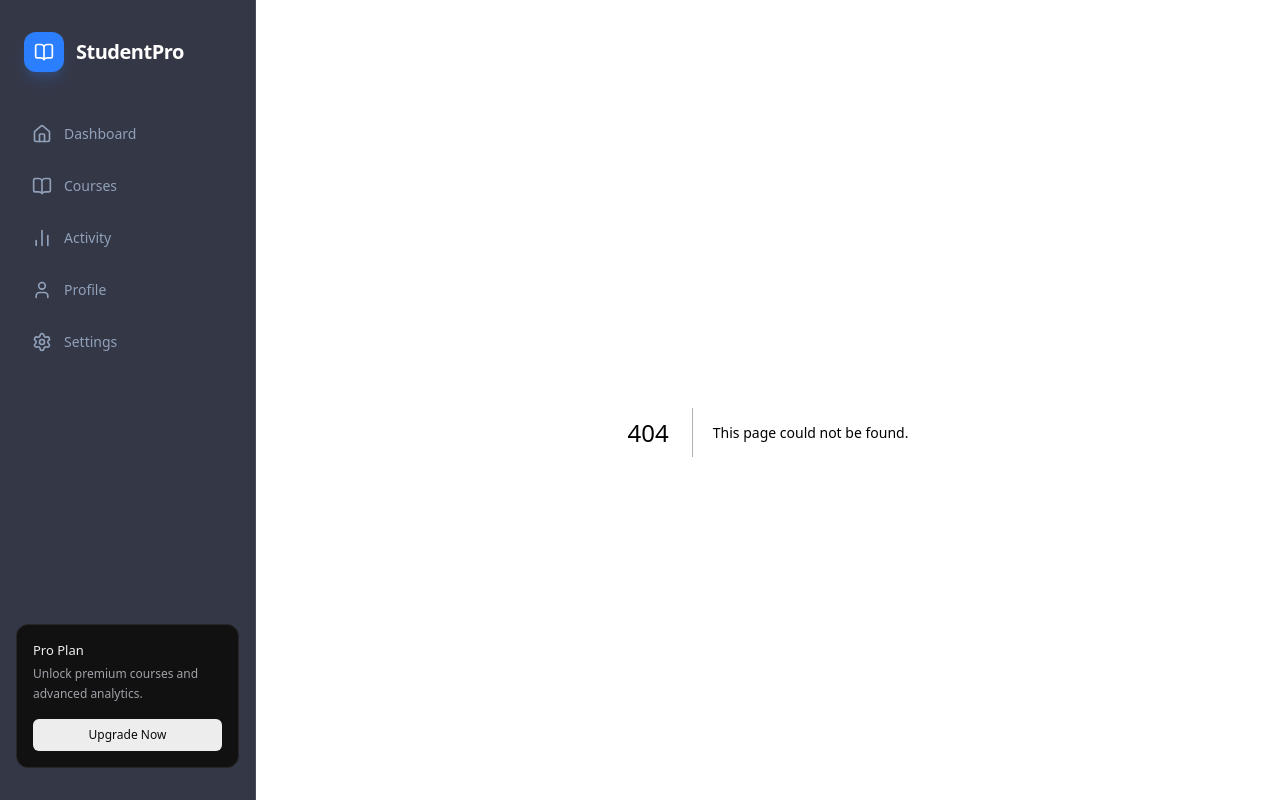
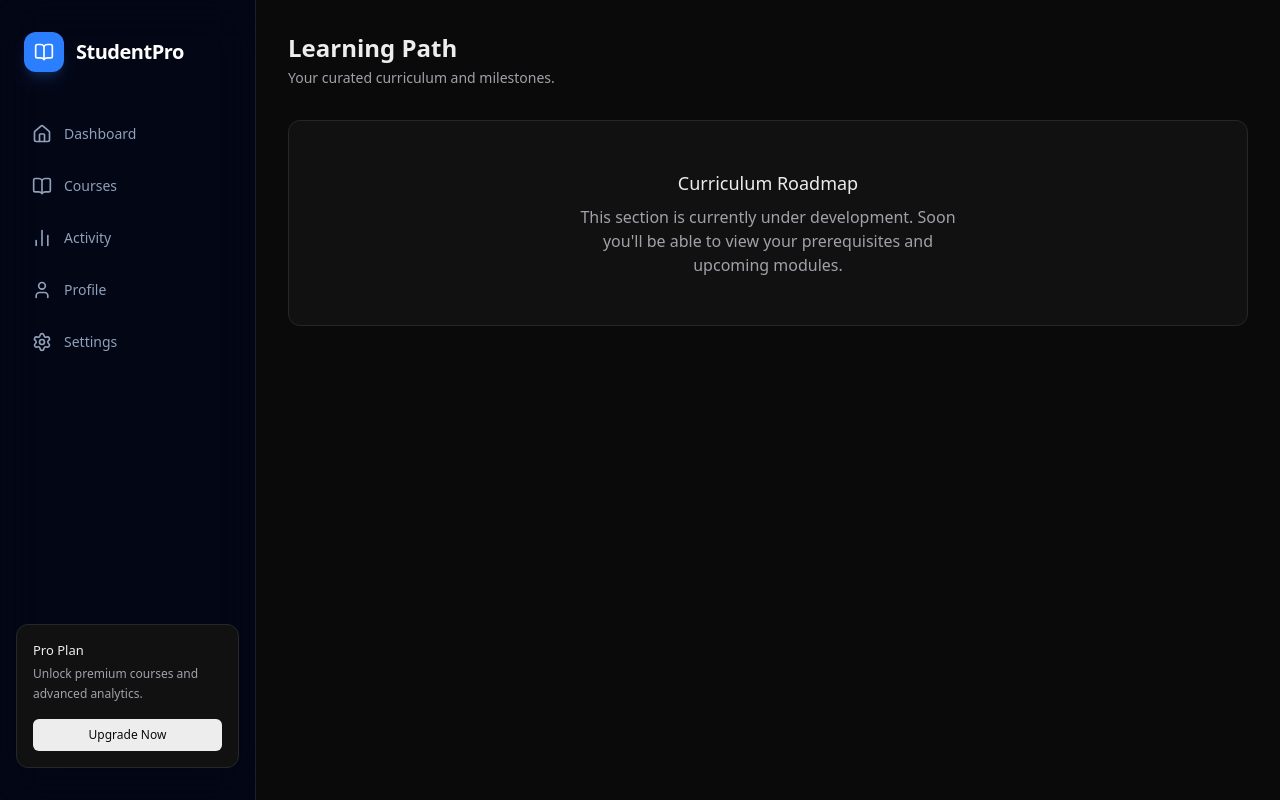
Before and after one commit to PriyanshuSingh10114/Vertex, a Next.js app: page /path in a window 1280 px wide. Before the commit this address had no page. Built offline with nearby package versions, Linux system fonts and the light colour scheme.

Commit message:
fixing bugs

```diff
--- /dev/null
+++ b/src/app/activity/page.tsx
@@ -0,0 +1,17 @@
+export default function ActivityPage() {
+  return (
+    <div className="space-y-6 animate-in fade-in slide-in-from-bottom-4 duration-500">
+      <header className="mb-8">
+        <h1 className="text-2xl font-bold text-foreground">Activity Log</h1>
+        <p className="text-card-muted text-sm mt-1">Detailed breakdown of your learning hours.</p>
+      </header>
+
+      <div className="p-12 flex flex-col items-center justify-center text-center bg-card rounded-xl border border-border">
+        <h3 className="text-lg font-medium text-foreground mb-2">Activity History</h3>
+        <p className="text-card-muted max-w-sm">
+          This section is currently under development. Soon you'll be able to view your complete activity history and analytics here.
+        </p>
+      </div>
+    </div>
+  );
+}
--- /dev/null
+++ b/src/app/courses/page.tsx
@@ -0,0 +1,17 @@
+export default function CoursesPage() {
+  return (
+    <div className="space-y-6 animate-in fade-in slide-in-from-bottom-4 duration-500">
+      <header className="mb-8">
+        <h1 className="text-2xl font-bold text-foreground">Courses</h1>
+        <p className="text-card-muted text-sm mt-1">Manage your active and completed courses.</p>
+      </header>
+
+      <div className="p-12 flex flex-col items-center justify-center text-center bg-card rounded-xl border border-border">
+        <h3 className="text-lg font-medium text-foreground mb-2">Course Catalog</h3>
+        <p className="text-card-muted max-w-sm">
+          This section is currently under development. Soon you'll be able to browse and enroll in new courses here.
+        </p>
+      </div>
+    </div>
+  );
+}
--- /dev/null
+++ b/src/app/path/page.tsx
@@ -0,0 +1,17 @@
+export default function PathPage() {
+  return (
+    <div className="space-y-6 animate-in fade-in slide-in-from-bottom-4 duration-500">
+      <header className="mb-8">
+        <h1 className="text-2xl font-bold text-foreground">Learning Path</h1>
+        <p className="text-card-muted text-sm mt-1">Your curated curriculum and milestones.</p>
+      </header>
+
+      <div className="p-12 flex flex-col items-center justify-center text-center bg-card rounded-xl border border-border">
+        <h3 className="text-lg font-medium text-foreground mb-2">Curriculum Roadmap</h3>
+        <p className="text-card-muted max-w-sm">
+          This section is currently under development. Soon you'll be able to view your prerequisites and upcoming modules.
+        </p>
+      </div>
+    </div>
+  );
+}
--- /dev/null
+++ b/src/app/profile/page.tsx
@@ -0,0 +1,17 @@
+export default function ProfilePage() {
+  return (
+    <div className="space-y-6 animate-in fade-in slide-in-from-bottom-4 duration-500">
+      <header className="mb-8">
+        <h1 className="text-2xl font-bold text-foreground">Student Profile</h1>
+        <p className="text-card-muted text-sm mt-1">Manage your personal information and preferences.</p>
+      </header>
+
+      <div className="p-12 flex flex-col items-center justify-center text-center bg-card rounded-xl border border-border">
+        <h3 className="text-lg font-medium text-foreground mb-2">Profile Settings</h3>
+        <p className="text-card-muted max-w-sm">
+          This section is currently under development. Soon you'll be able to update your avatar, bio, and contact information.
+        </p>
+      </div>
+    </div>
+  );
+}
--- /dev/null
+++ b/src/app/settings/page.tsx
@@ -0,0 +1,17 @@
+export default function SettingsPage() {
+  return (
+    <div className="space-y-6 animate-in fade-in slide-in-from-bottom-4 duration-500">
+      <header className="mb-8">
+        <h1 className="text-2xl font-bold text-foreground">Settings</h1>
+        <p className="text-card-muted text-sm mt-1">Configure your dashboard and account security.</p>
+      </header>
+
+      <div className="p-12 flex flex-col items-center justify-center text-center bg-card rounded-xl border border-border">
+        <h3 className="text-lg font-medium text-foreground mb-2">Application Settings</h3>
+        <p className="text-card-muted max-w-sm">
+          This section is currently under development. Soon you'll be able to configure notifications, billing, and system preferences.
+        </p>
+      </div>
+    </div>
+  );
+}
--- a/src/components/dashboard/ActivityChart.tsx
+++ b/src/components/dashboard/ActivityChart.tsx
@@ -20,7 +20,7 @@ export function ActivityChart({ data }: { data: Activity[] }) {
       </div>
 
       <div className="flex-1 min-h-[200px] w-full mt-auto">
-        <ResponsiveContainer width="100%" height="100%">
+        <ResponsiveContainer width="100%" height="100%" minHeight={200} minWidth={0}>
           <BarChart data={chartData} margin={{ top: 0, right: 0, left: -20, bottom: 0 }}>
             <CartesianGrid strokeDasharray="3 3" stroke="#27272a" vertical={false} />
             <XAxis
```
